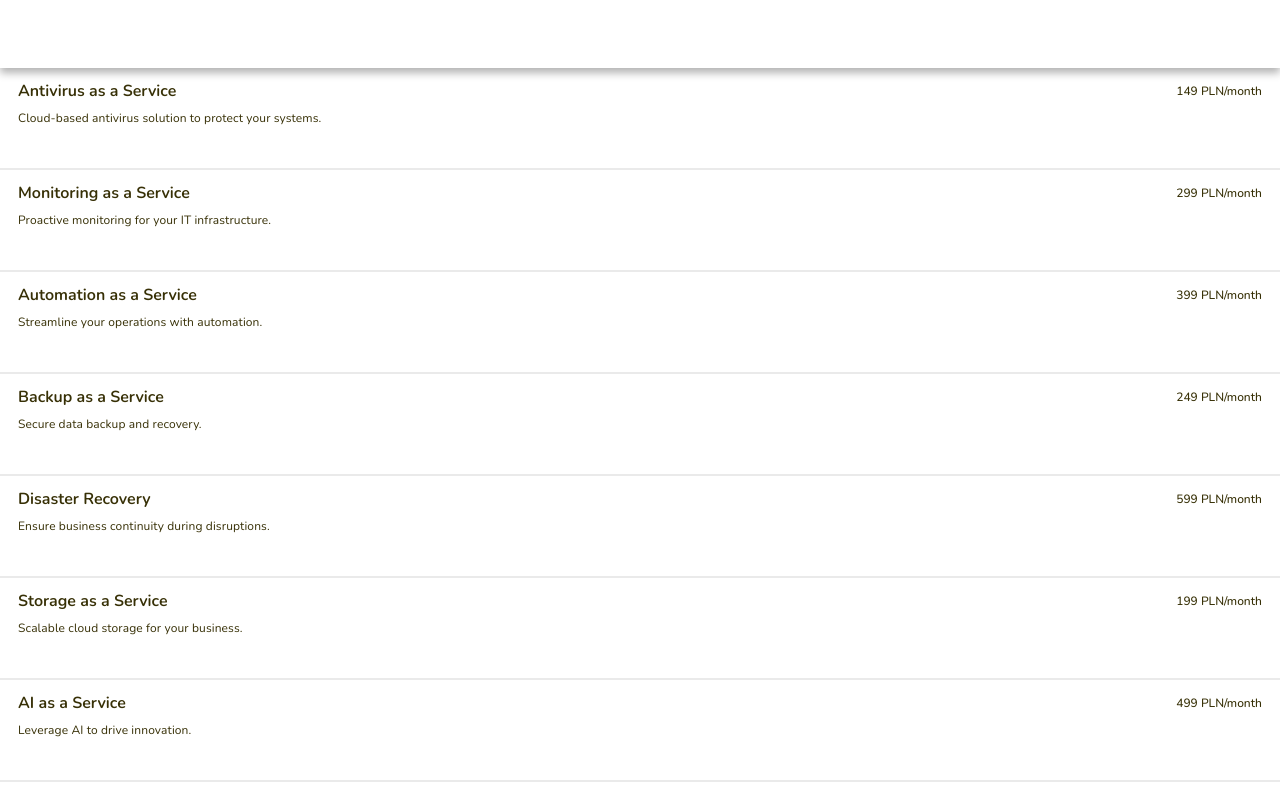
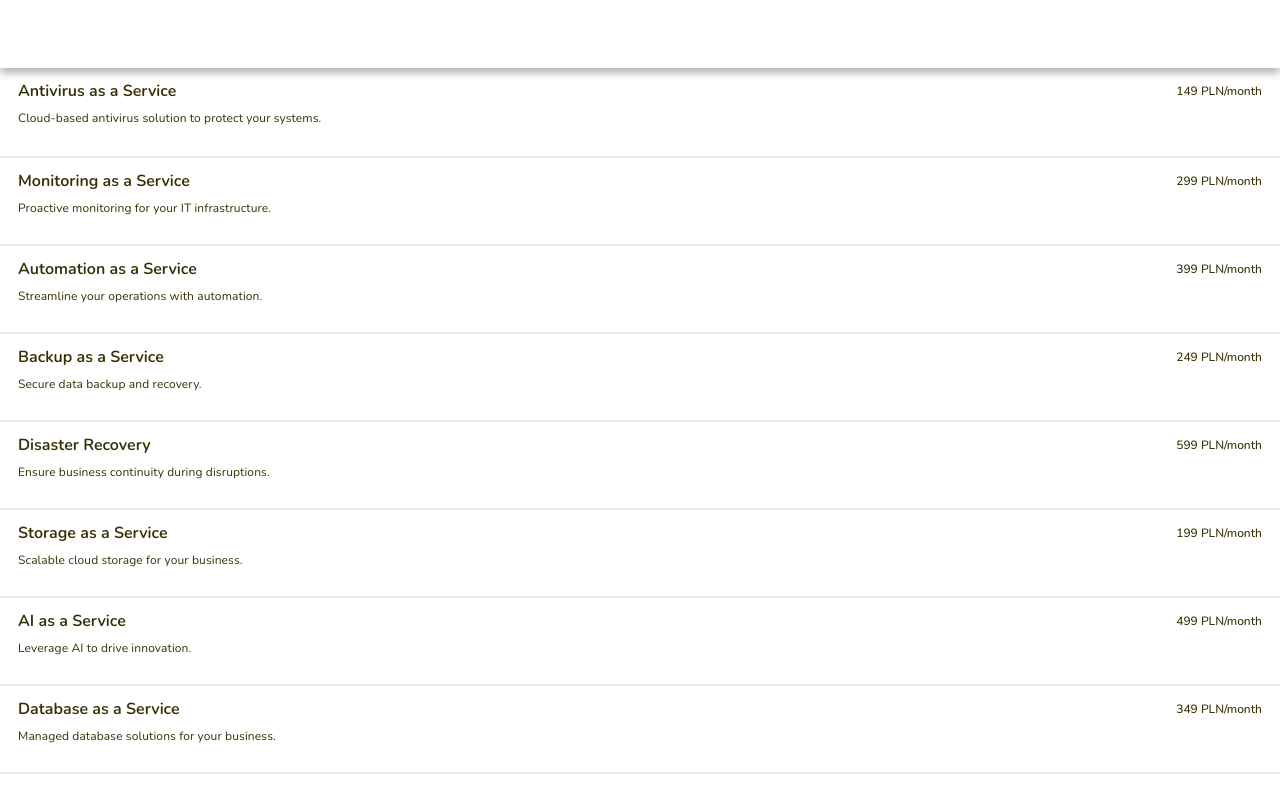
Before and after one commit to maciej-ka/demo-service-catalogue, a React (Vite) app: page / in a window 1280 px wide. Shown: the top 788 px of the page. Built offline with nearby package versions, Linux system fonts and the light colour scheme.

Commit message:
feat: change svg color in dark mode

```diff
--- a/index.css
+++ b/index.css
@@ -12,13 +12,14 @@
     --bg: #181818;
     --border: #101010;
     --shadow: rgba(0, 0, 0, 0.8);
-    --svg: #2e2c1c;
+    --svg: 0f0e0b;
   }
 }
 
 * {
   margin: 0;
   text-wrap: balance;
+  box-sizing: border-box;
 }
 
 body {
```
